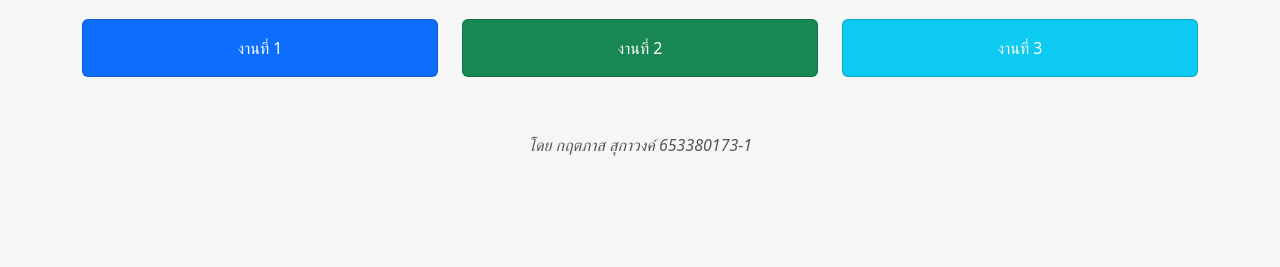
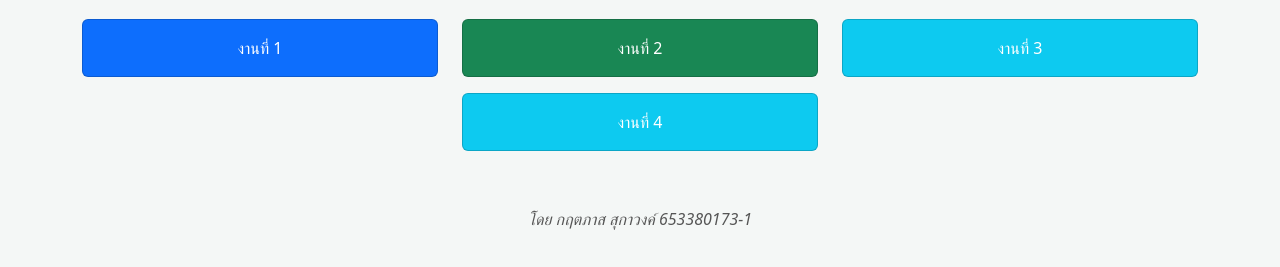
Before and after one commit to kittapas001/web2024, a plain HTML site: page index.html in a window 1280 px wide. Shown: the part 141-408 px from the top of the page. Drawn offline with nearby package versions, Linux system fonts and the light colour scheme.

Commit message:
Update index.html

```diff
--- a/index.html
+++ b/index.html
@@ -71,6 +71,13 @@
           </div>
         </div>
       </div>
+       <div class="col-md-4">
+        <div class="card custom-card bg-info text-white mb-3">
+          <div class="card-body">
+             <a href="work4.html" target="_blank">งานที่ 4</a>
+          </div>
+        </div>
+      </div>
     </div>
     <footer>โดย กฤตภาส สุกาวงค์ 653380173-1</footer>
   </div>
```
